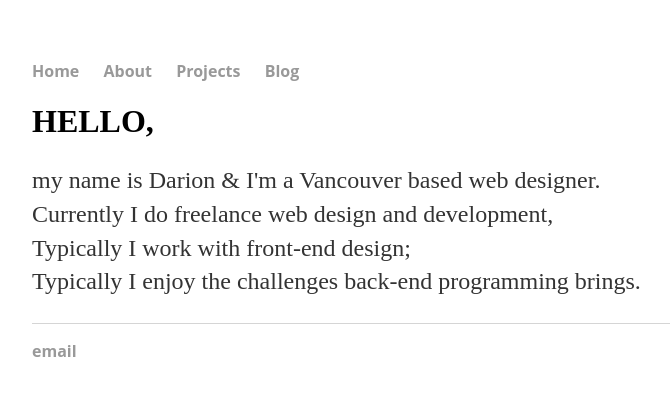
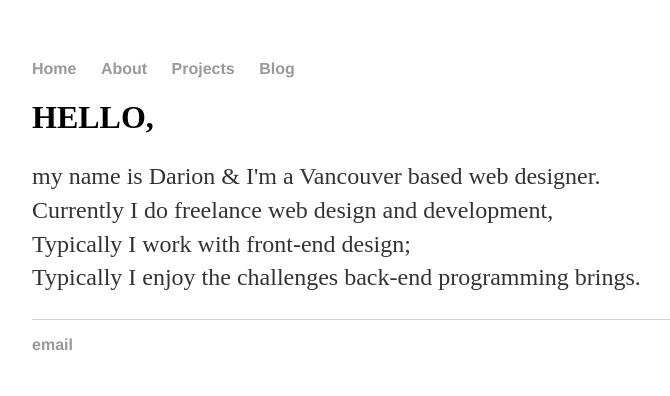
Before and after one commit to cosmicpepper/cosmicpepper.github.io, a Jekyll site: the page built from index.html, in a window 1280 px wide. Shown: the top 396 px of the page, without its empty margins (160-830 px from the left). Built offline with Jekyll 4.4.1, drawn with Linux system fonts in a browser that asks for light colours.

Commit message:
Update main.css

```diff
--- a/css/main.css
+++ b/css/main.css
@@ -7,7 +7,7 @@ body {
 }
 
 nav ul li,footer ul li {
-	font-family:'Open Sans';
+	font-family:'Helvetica';
 	padding: 0px;
 	list-style: none;
 	font-weight: bold;
@@ -56,7 +56,7 @@ ul.posts li {
 
 nav ul, footer ul {
 
-	 font-size: 1em; font-family: 'Open Sans', 'Arial', 'Sans-Serif';
+	 font-size: 1em; font-family: 'Helvetica', 'Arial', 'Sans-Serif';
 	 padding: 0px; list-style: none;
  	 font-weight: bold;
 
```
